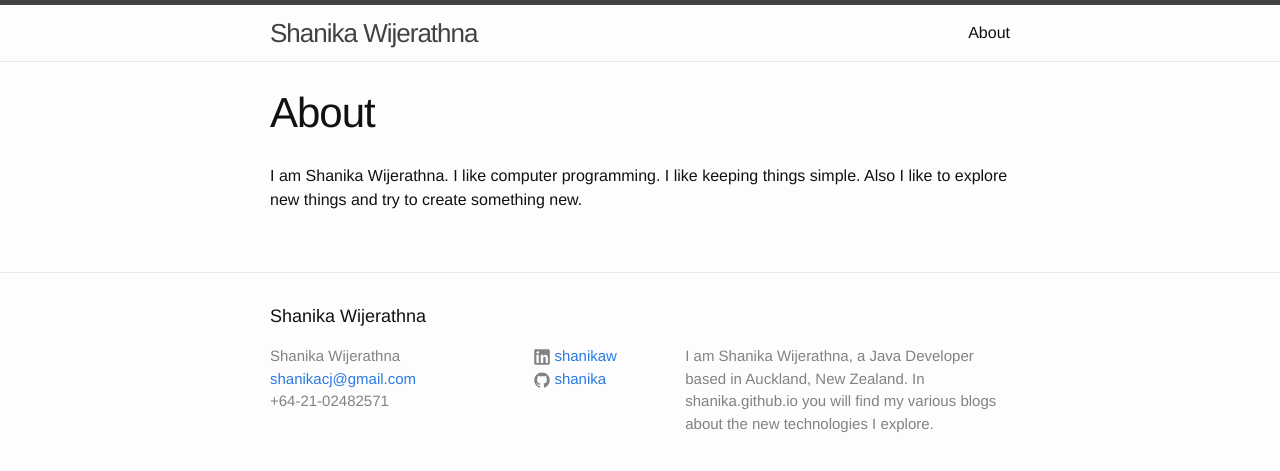
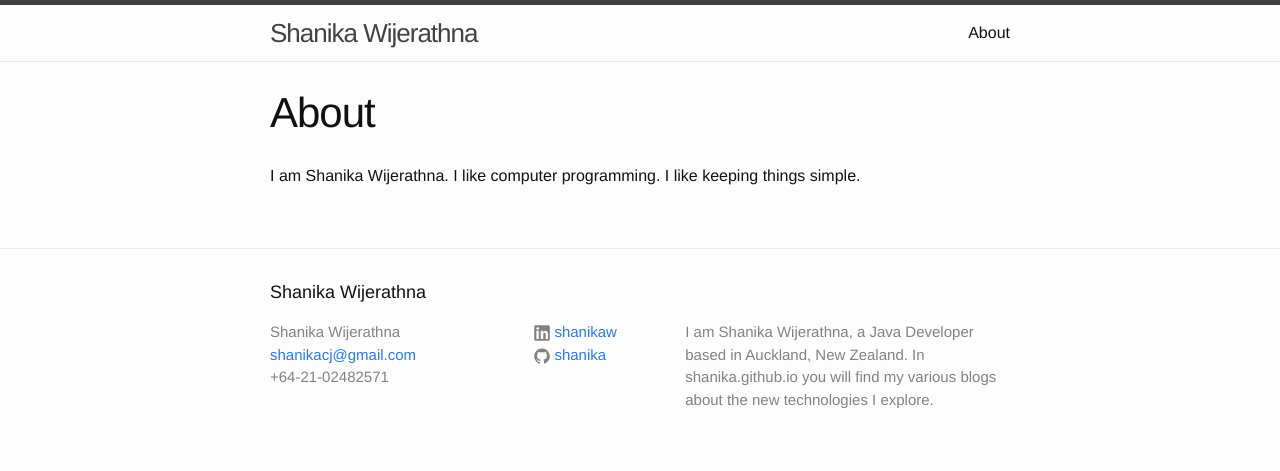
Before and after one commit to shanika/shanika.github.io, a Jekyll site: the page built from about.md, in a window 1280 px wide. Shown: the top 471 px of the page. Built offline with Jekyll 4.4.1, drawn with Linux system fonts in a browser that asks for light colours.

Commit message:
About me changes

```diff
--- a/about.md
+++ b/about.md
@@ -4,4 +4,4 @@ title: About
 permalink: /about/
 ---
 
-I am Shanika Wijerathna. I like computer programming. I like keeping things simple. Also I like to explore new things and try to create something new.
+I am Shanika Wijerathna. I like computer programming. I like keeping things simple.
```
